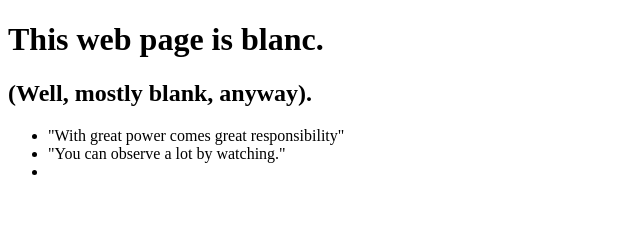
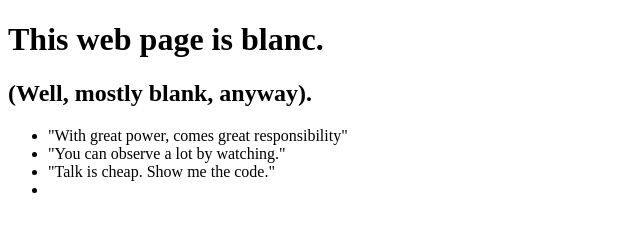
Before and after one commit to drieskesteloot/0main_openSAP_repo, a plain HTML site: page index.html in a window 1280 px wide. Shown: the whole page, without its empty margins (0-640 px from the left). Drawn offline with Linux system fonts and the light colour scheme.

Commit message:
added quote (Linus Torvalds)

```diff
--- a/index.html
+++ b/index.html
@@ -10,8 +10,9 @@
 		<h1>This web page is blanc.</h1>
 		<h2>(Well, mostly blank, anyway).</h2>
 		<ul>
-			<li>"With great power comes great responsibility"</li>
+			<li>"With great power, comes great responsibility"</li>
 			<li>"You can observe a lot by watching."</li>
+			<li>"Talk is cheap. Show me the code."</li>
 			<li></li>
 		</ul>
 	</body>
```
